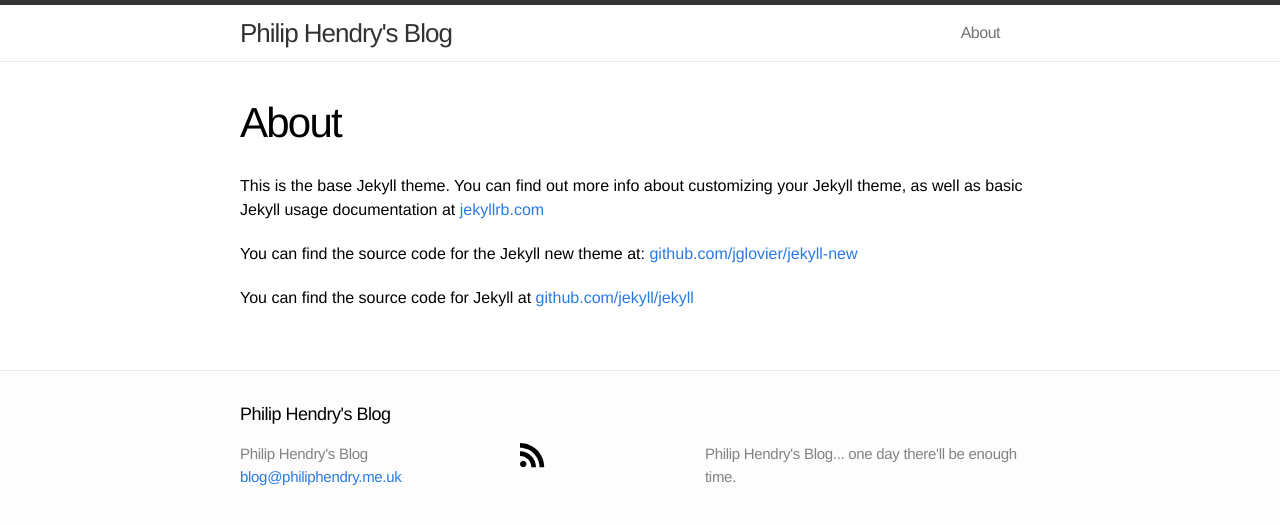
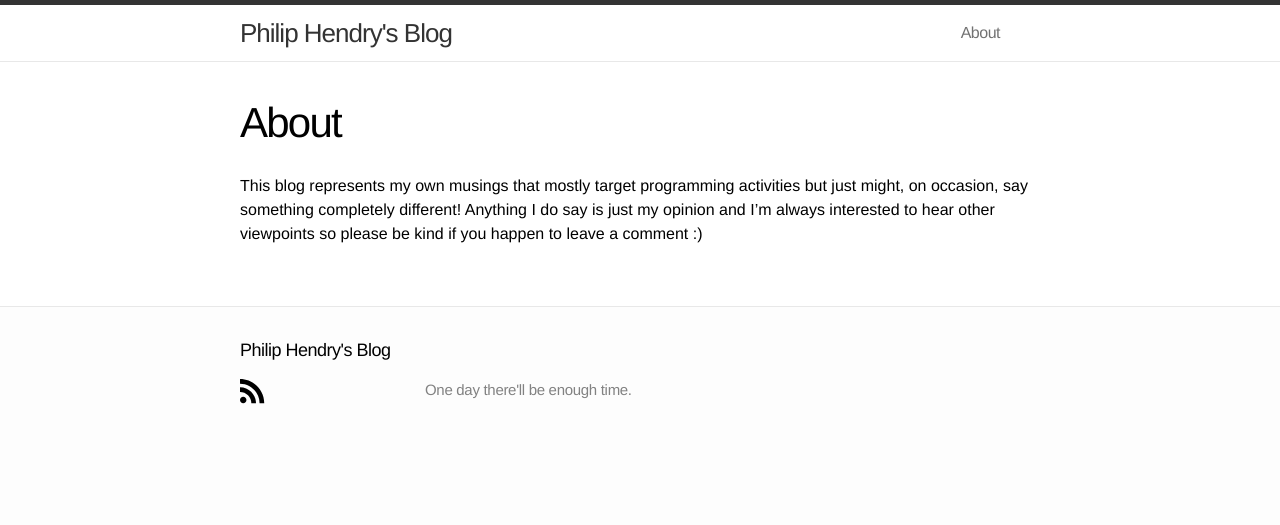
Before and after one commit to philiphendry/blog, a Jekyll site: the page built from about.md, in a window 1280 px wide. Shown: the top 525 px of the page. Built offline with Jekyll 4.4.1, drawn with Linux system fonts in a browser that asks for light colours; Markdown is read by kramdown in place of the engine named in the settings.

Commit message:
Integrated Disqus

```diff
--- a/_config.yml
+++ b/_config.yml
@@ -1,7 +1,7 @@
 # Site settings
 title: Philip Hendry's Blog
 email: blog@philiphendry.me.uk
-description: "Philip Hendry's Blog... one day there'll be enough time."
+description: "One day there'll be enough time."
 baseurl: ""
 url: http://blog.philiphendry.me.uk
 rss: http://blog.philiphendry.me.uk/feed.xml
--- a/_includes/footer.html
+++ b/_includes/footer.html
@@ -4,12 +4,12 @@
 
     <h2 class="footer-heading">{{ site.title }}</h2>
 
-    <div class="footer-col-1 column">
+<!--     <div class="footer-col-1 column">
       <ul>
         <li>{{ site.title }}</li>
         <li><a href="mailto:{{ site.email }}">{{ site.email }}</a></li>
       </ul>
-    </div>
+    </div> -->
 
     <div class="footer-col-2 column">
       <ul>
--- a/_layouts/post.html
+++ b/_layouts/post.html
@@ -12,4 +12,6 @@ layout: default
   {{ content }}
   </article>
 
+  {% include disqus.html %}
+
 </div>
--- a/about.md
+++ b/about.md
@@ -4,8 +4,4 @@ title: About
 permalink: /about/
 ---
 
-This is the base Jekyll theme. You can find out more info about customizing your Jekyll theme, as well as basic Jekyll usage documentation at [jekyllrb.com](http://jekyllrb.com/)
-
-You can find the source code for the Jekyll new theme at: [github.com/jglovier/jekyll-new](https://github.com/jglovier/jekyll-new)
-
-You can find the source code for Jekyll at [github.com/jekyll/jekyll](https://github.com/jekyll/jekyll)
+This blog represents my own musings that mostly target programming activities but just might, on occasion, say something completely different! Anything I do say is just my opinion and I'm always interested to hear other viewpoints so please be kind if you happen to leave a comment :)
```
